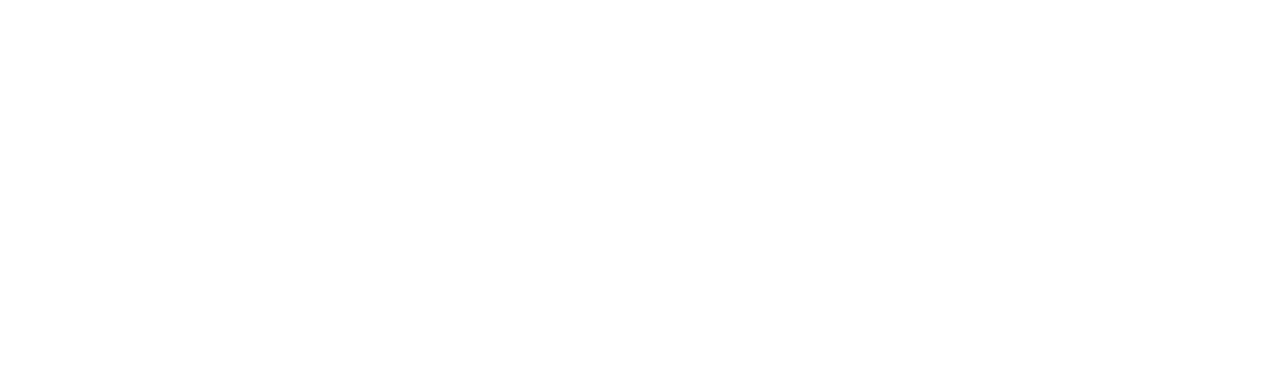
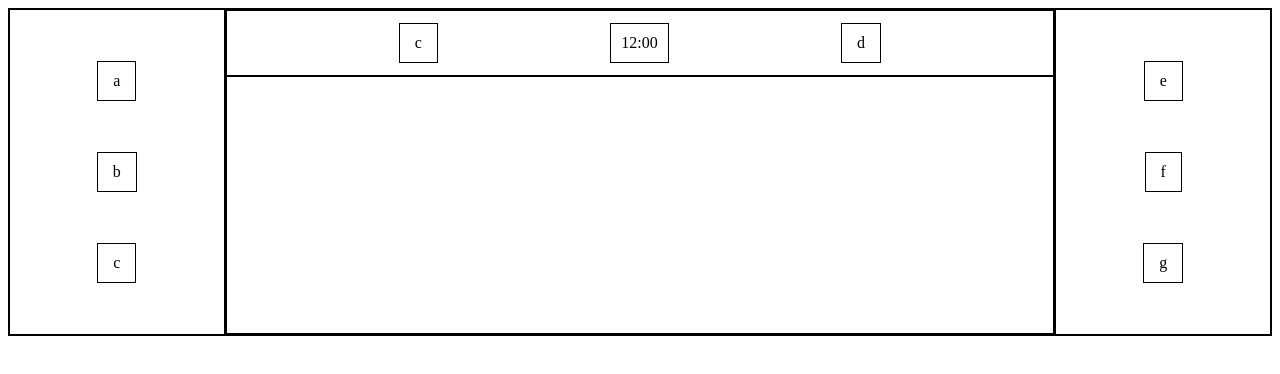
Before and after one commit to joseluisrdfz/PracticaUA, a plain HTML site: page index.html in a window 1280 px wide. Drawn offline with Linux system fonts and the light colour scheme.

Commit message:
cmbios en todo

```diff
--- a/index.html
+++ b/index.html
@@ -14,7 +14,28 @@
 
 <body>
     <!--<img src="./recursos/logo.png" id="logo" alt="logo">-->
+    <section class="hornoiddle">
+        <section class="lateral">
+            <article onclick="cambiardown(this);" class="buttonhorno">a</article>
+            <article onclick="cambiardown(this);" class="buttonhorno">b</article>
+            <article onclick="cambiardown(this);" class="buttonhorno">c</article>
+        </section>
+        <section class="centro">
+            <div id="up">
+                <article onclick="cambiardown(this);" class="buttonhorno">c</article>
+                <article onclick="cambiardown(this);" class="Relojhorno">12:00</article>
+                <article onclick="cambiardown(this);" class="buttonhorno">d</article>
+            </div>
+            <div id="down">
 
+            </div>
+        </section>
+        <section class="lateral">
+            <article onclick="cambiardown(this);" class="buttonhorno">e</article>
+            <article onclick="cambiardown(this);" class="buttonhorno">f</article>
+            <article onclick="cambiardown(this);" class="buttonhorno">g</article>
+        </section>
+    </section>
 </body>
 
 </html>
--- a/script.js
+++ b/script.js
@@ -54,3 +54,17 @@ function pantallaDatosHorno() {
                                     <p>Volver</p>
                                 </div>`;
 }
+
+function cambiardown(element) {
+
+    content = element.innerHTML;
+
+    console.log("click\n");
+    console.log(content);
+
+    document.getElementById("down").innerHTML = content;
+    if (element.className == "Relojhorno") {
+        document.getElementById("down").innerHTML = "jaja has mirao";
+    }
+
+}
--- a/style.css
+++ b/style.css
@@ -10,9 +10,70 @@
     margin-bottom: auto;
 }
 
+
+/* Pantalla de horno datos */
+
 .datoshorno>li {
     display: flex;
     flex-direction: row;
     align-items: center;
     justify-content: space-between;
 }
+
+
+/* Pantalla de horno general */
+
+.hornoiddle {
+    display: flex;
+    flex-direction: row;
+    border: 1px solid black;
+}
+
+.lateral {
+    display: flex;
+    flex-direction: column;
+    justify-content: space-evenly;
+    align-items: center;
+    width: 17%;
+    border: 1px solid black;
+}
+
+.centro {
+    display: flex;
+    flex-direction: column;
+    width: 66%;
+    border: 1px solid black;
+}
+
+.centro>#up {
+    display: flex;
+    flex-direction: row;
+    height: 4em;
+    border: 1px solid black;
+    align-items: center;
+    justify-content: space-evenly;
+}
+
+.centro>#down {
+    display: flex;
+    flex-direction: row;
+    height: 8em;
+    border: 1px solid black;
+    align-items: center;
+    justify-content: center;
+    font-size: 2em;
+}
+
+.buttonhorno {
+    border: 1px solid black;
+    padding: 10px 15px;
+    max-width: 30px;
+    max-height: 20px;
+    text-align: center;
+    align-items: center;
+}
+
+.Relojhorno {
+    border: 1px solid black;
+    padding: 10px 10px;
+}
```
Also changed, not shown: ReadMe.txt.
